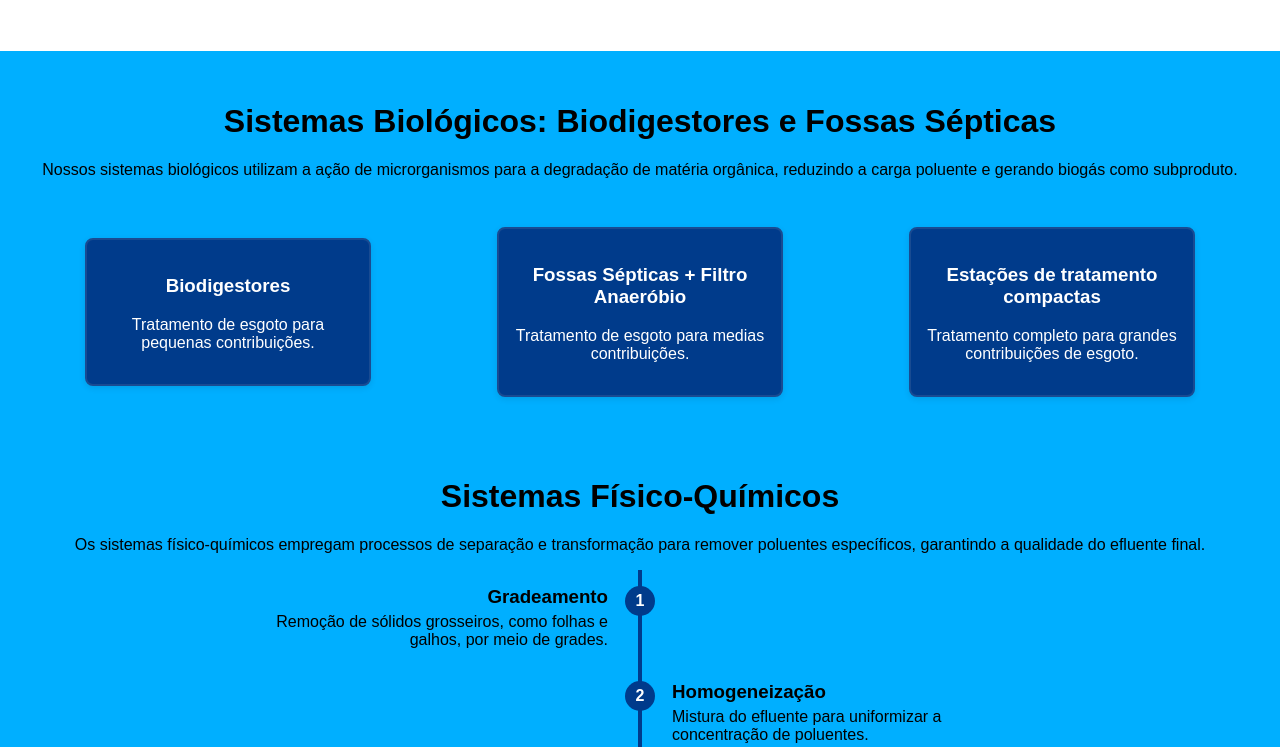
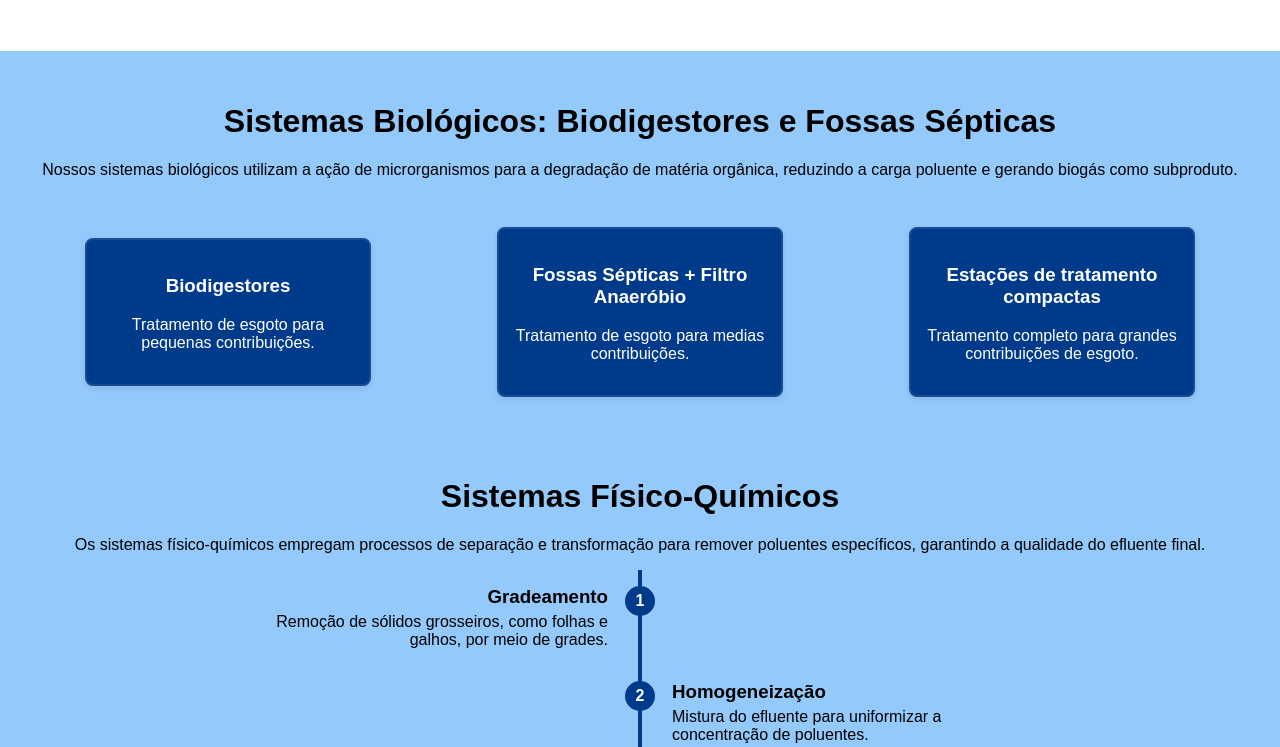
Before and after one commit to Luciano-Jr/Sanear, a plain HTML site: page index.html in a window 1280 px wide. Shown: the part 1760-2507 px from the top of the page. Drawn offline with Linux system fonts and the light colour scheme.

Commit message:
azul_claro

```diff
--- a/style.css
+++ b/style.css
@@ -34,7 +34,7 @@ body {
     text-align: center;
 }
 .azul{
-  background-color: #00AFFF;
+  background-color: #94C9FB;
   color: black;
 }
 .video-item iframe {
```
